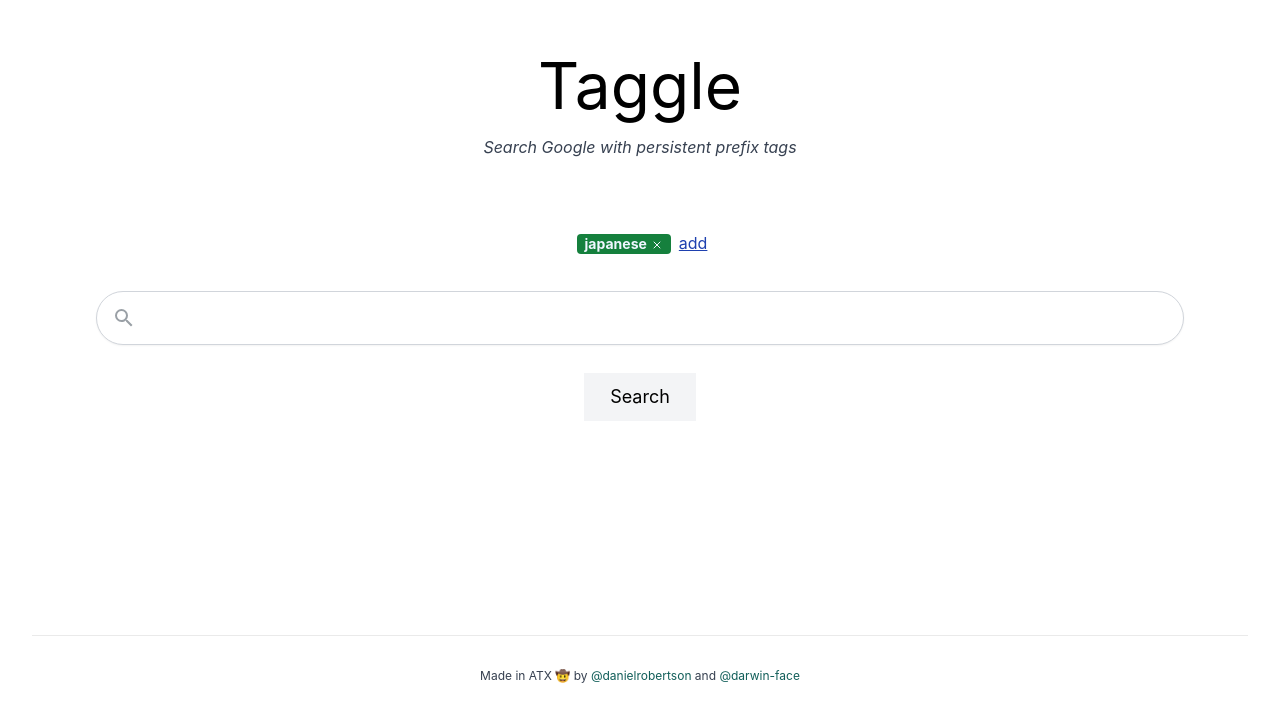
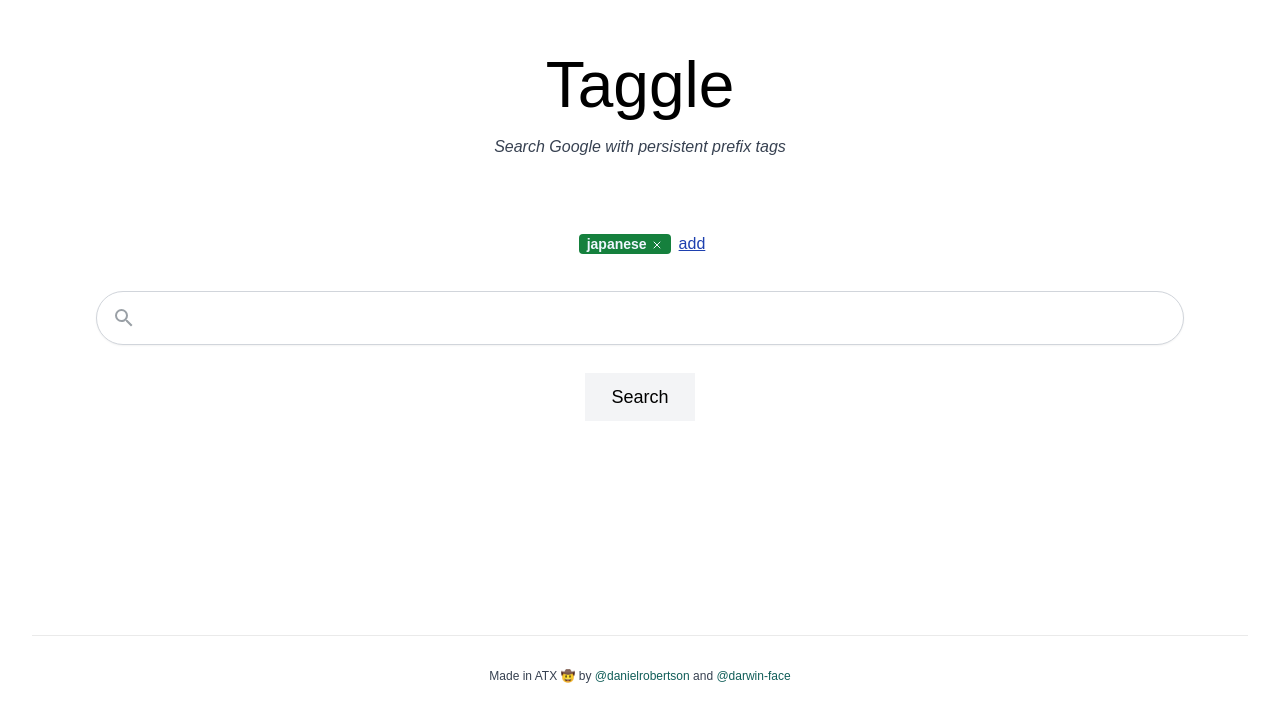
Before and after one commit to danielrobertson/taggle, a Next.js app: page / in a window 1280 px wide. Shown: the part 165-881 px from the top of the page. Built offline with nearby package versions, Linux system fonts and the light colour scheme.

Commit message:
arial font to match google

```diff
--- a/styles/globals.css
+++ b/styles/globals.css
@@ -6,8 +6,8 @@
 body {
   padding: 0;
   margin: 0;
-  font-family: -apple-system, BlinkMacSystemFont, Segoe UI, Roboto, Oxygen,
-    Ubuntu, Cantarell, Fira Sans, Droid Sans, Helvetica Neue, sans-serif;
+  font-family: Arial, -apple-system, BlinkMacSystemFont, Segoe UI, Roboto,
+    Oxygen, Ubuntu, Cantarell, Fira Sans, Droid Sans, Helvetica Neue, sans-serif;
 }
 
 a {
```
